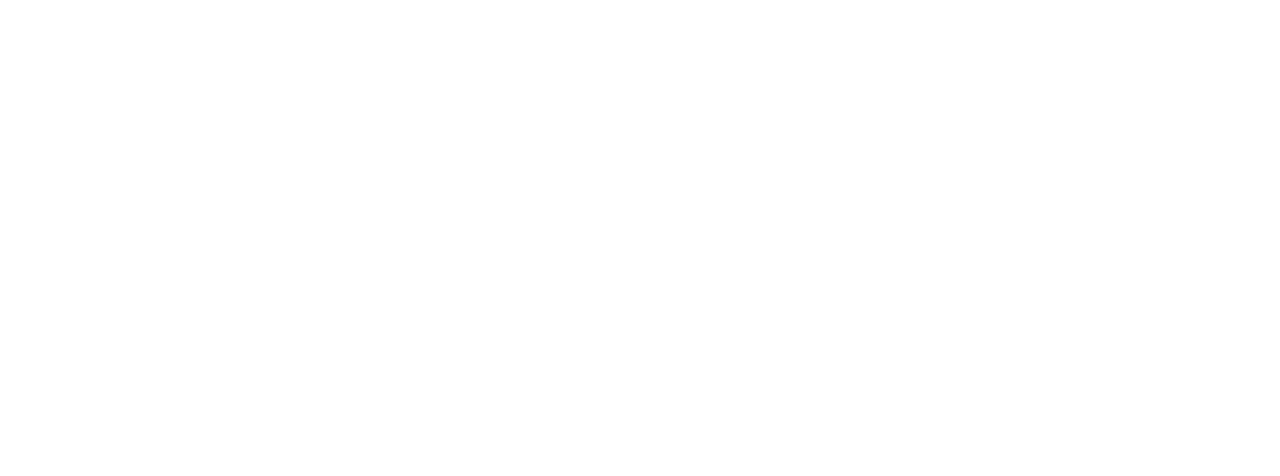
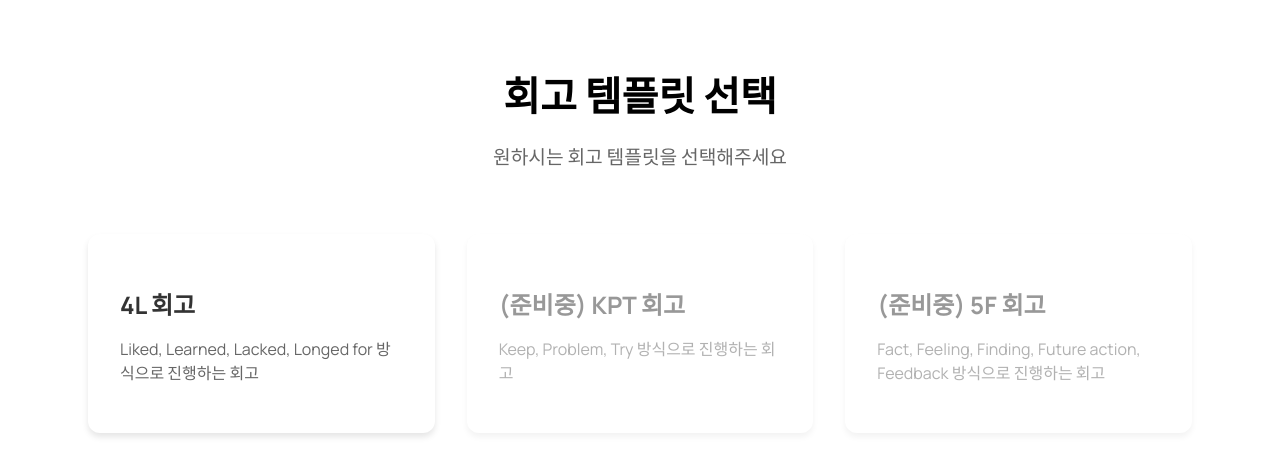
Before and after one commit to choorai/retrospect-frontend, a React (Create React App) app: page /template-selection in a window 1280 px wide. Before the commit this address had no page. Shown: the top 476 px of the page. Built offline with nearby package versions, Linux system fonts and the light colour scheme; a web font is replaced by a local one.

Commit message:
ai-test : 회고 템플릿 선택창 수정 - 더 간단하게 수정

```diff
--- a/src/App.tsx
+++ b/src/App.tsx
@@ -1,6 +1,7 @@
 import React from 'react';
-import { BrowserRouter as Router, useRoutes } from 'react-router-dom';
+import { BrowserRouter as Router, useRoutes, Routes, Route } from 'react-router-dom';
 import routes from './routes';
+import TemplateSelection from './pages/templateSelection/TemplateSelection';
 
 const App: React.FC = () => {
   return useRoutes(routes);
@@ -10,7 +11,10 @@
 const AppWrapper: React.FC = () => {
   return (
     <Router>
-      <App />
+      <Routes>
+        <Route path="/" element={<App />} />
+        <Route path="/template-selection" element={<TemplateSelection />} />
+      </Routes>
     </Router>
   );
 };
--- a/src/components/main/MainSection.tsx
+++ b/src/components/main/MainSection.tsx
@@ -6,7 +6,7 @@
   const navigate = useNavigate();
 
   const startBtnClick = () => {
-    navigate('/retrospect-settings');
+    navigate('/template-selection');
   };
 
   return (
--- a/src/components/retrospect-settings/TemplateSelectSetting.tsx
+++ b/src/components/retrospect-settings/TemplateSelectSetting.tsx
@@ -1,7 +1,35 @@
 import React from 'react';
 import styles from '../../styles/retrospectSettings/TemplateSelectSetting.module.css';
 
+interface Template {
+  id: number;
+  name: string;
+  description: string;
+  enable: boolean;
+}
+
 const TemplateSelectSetting: React.FC = () => {
+  const templates: Template[] = [
+    {
+      id: 1,
+      name: '4L 회고',
+      description: 'Liked, Learned, Lacked, Longed for 방식으로 진행하는 회고',
+      enable: true,
+    },
+    {
+      id: 2,
+      name: '(준비중) KPT 회고',
+      description: 'Keep, Problem, Try 방식으로 진행하는 회고',
+      enable: false,
+    },
+    {
+      id: 3,
+      name: '(준비중) 5F 회고',
+      description: 'Fact, Feeling, Finding, Future action, Feedback 방식으로 진행하는 회고',
+      enable: false,
+    },
+  ];
+
   return (
     <section className={styles.rootContainer}>
       <div>
@@ -11,22 +39,16 @@
         </div>
 
         <div className={styles.templateContainer}>
-          <div className={styles.template}>
-            <span lang={"en"} className={styles.templateTitle}>KPT</span>
-            <span className={styles.templateDescription}>한 줄 설명 뭐시기</span>
-          </div>
-          <div className={styles.template}>
-            <span lang={"en"} className={styles.templateTitle}>KPT</span>
-            <span className={styles.templateDescription}>한 줄 설명 뭐시기</span>
-          </div>
-          <div className={styles.template}>
-            <span lang={"en"} className={styles.templateTitle}>KPT</span>
-            <span className={styles.templateDescription}>한 줄 설명 뭐시기</span>
-          </div>
-          <div className={styles.template}>
-            <span lang={"en"} className={styles.templateTitle}>KPT</span>
-            <span className={styles.templateDescription}>한 줄 설명 뭐시기</span>
-          </div>
+          {templates.map((template) => (
+            <div
+              key={template.id}
+              className={`${styles.template} ${!template.enable ? styles.disabled : ''}`}
+              onClick={template.enable ? undefined : (e) => e.preventDefault()}
+            >
+              <span lang={"en"} className={styles.templateTitle}>{template.name}</span>
+              <span className={styles.templateDescription}>{template.description}</span>
+            </div>
+          ))}
         </div>
       </div>
     </section>
--- /dev/null
+++ b/src/pages/templateSelection/TemplateSelection.tsx
@@ -0,0 +1,54 @@
+import React from 'react';
+import styles from '../../styles/templateSelection/TemplateSelection.module.css';
+import { useNavigate } from 'react-router-dom';
+
+const TemplateSelection: React.FC = () => {
+  const navigate = useNavigate();
+
+  const templates = [
+    {
+      id: 1,
+      name: '4L 회고',
+      description: 'Liked, Learned, Lacked, Longed for 방식으로 진행하는 회고',
+      enable: true,
+    },
+    {
+      id: 2,
+      name: '(준비중) KPT 회고',
+      description: 'Keep, Problem, Try 방식으로 진행하는 회고',
+      enable: false,
+    },
+    {
+      id: 3,
+      name: '(준비중) 5F 회고',
+      description: 'Fact, Feeling, Finding, Future action, Feedback 방식으로 진행하는 회고',
+      enable: false,
+    },
+  ];
+
+  const selectTemplate = (templateId: number) => {
+    navigate(`/retrospect/${templateId}`);
+  };
+
+  return (
+    <section className={styles.templateSection}>
+      <h1 className={styles.title}>회고 템플릿 선택</h1>
+      <p className={styles.subtitle}>원하시는 회고 템플릿을 선택해주세요</p>
+
+      <div className={styles.templateGrid}>
+        {templates.map((template) => (
+          <div
+            key={template.id}
+            className={`${styles.templateCard} ${!template.enable ? styles.disabled : ''}`}
+            onClick={() => template.enable ? selectTemplate(template.id) : null}
+          >
+            <h2>{template.name}</h2>
+            <p>{template.description}</p>
+          </div>
+        ))}
+      </div>
+    </section>
+  );
+};
+
+export default TemplateSelection;
--- /dev/null
+++ b/src/styles/templateSelection/TemplateSelection.module.css
@@ -0,0 +1,60 @@
+.templateSection {
+  padding: 2rem;
+  max-width: 1200px;
+  margin: 0 auto;
+}
+
+.title {
+  font-size: 2.5rem;
+  font-weight: bold;
+  margin-bottom: 1rem;
+  text-align: center;
+}
+
+.subtitle {
+  font-size: 1.2rem;
+  color: #666;
+  text-align: center;
+  margin-bottom: 3rem;
+}
+
+.templateGrid {
+  display: grid;
+  grid-template-columns: repeat(auto-fit, minmax(300px, 1fr));
+  gap: 2rem;
+  padding: 1rem;
+}
+
+.templateCard {
+  background-color: white;
+  border-radius: 12px;
+  padding: 2rem;
+  box-shadow: 0 4px 6px rgba(0, 0, 0, 0.1);
+  cursor: pointer;
+  transition: transform 0.2s ease-in-out;
+}
+
+.templateCard:hover {
+  transform: translateY(-5px);
+}
+
+.templateCard h2 {
+  font-size: 1.5rem;
+  margin-bottom: 1rem;
+  color: #333;
+}
+
+.templateCard p {
+  color: #666;
+  line-height: 1.5;
+}
+
+.disabled {
+  opacity: 0.5;
+  cursor: not-allowed;
+  pointer-events: none;
+}
+
+.disabled:hover {
+  transform: none;  /* hover 효과 제거 */
+}
--- a/tsconfig.json
+++ b/tsconfig.json
@@ -18,7 +18,11 @@
     "resolveJsonModule": true,
     "isolatedModules": true,
     "noEmit": true,
-    "jsx": "react-jsx"
+    "jsx": "react-jsx",
+    "paths": {
+      "@styles/*": ["src/@styles/*"]
+    },
+    "baseUrl": "."
   },
   "include": [
     "src",
```
